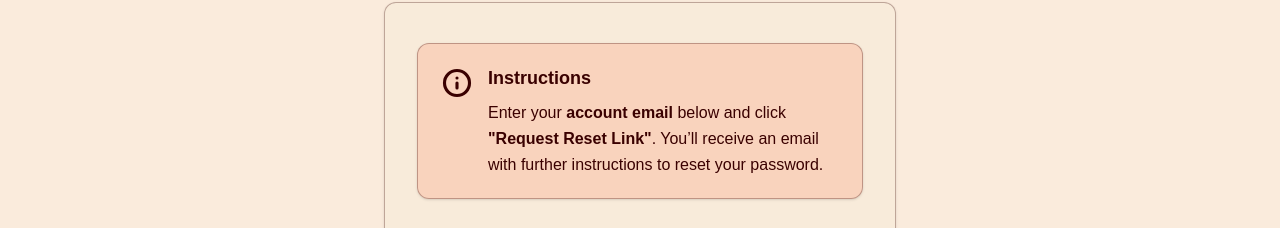
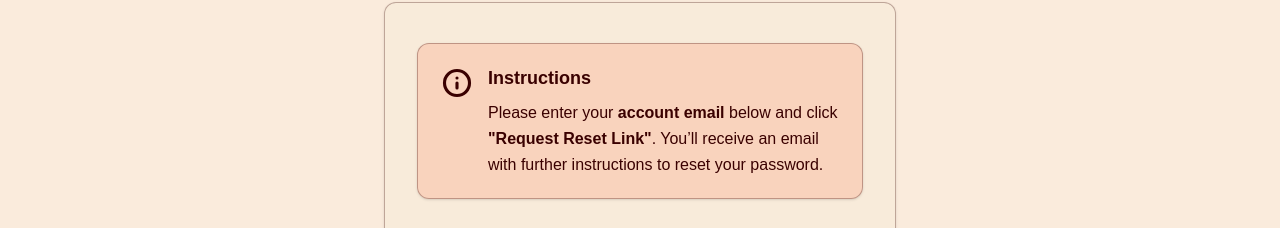
Before and after one commit to 404-Project-Not-Found/Scheduling-of-Care, a Next.js app: page /reset_password_link in a window 1280 px wide. Shown: the part 250-478 px from the top of the page. Built offline with nearby package versions, Linux system fonts and the light colour scheme; no server answers.

Commit message:
fixed wording

```diff
--- a/src/app/reset_password_link/page.tsx
+++ b/src/app/reset_password_link/page.tsx
@@ -88,7 +88,7 @@ export default function ResetPasswordEmailPage() {
               <div className="text-[#3A0000] text-left">
                 <h3 className="text-lg font-semibold mb-2">Instructions</h3>
                 <p className="text-base leading-relaxed">
-                  Enter your{' '}
+                  Please enter your{' '}
                   <span className="font-semibold">account email</span> below and
                   click{' '}
                   <span className="font-semibold">
```
